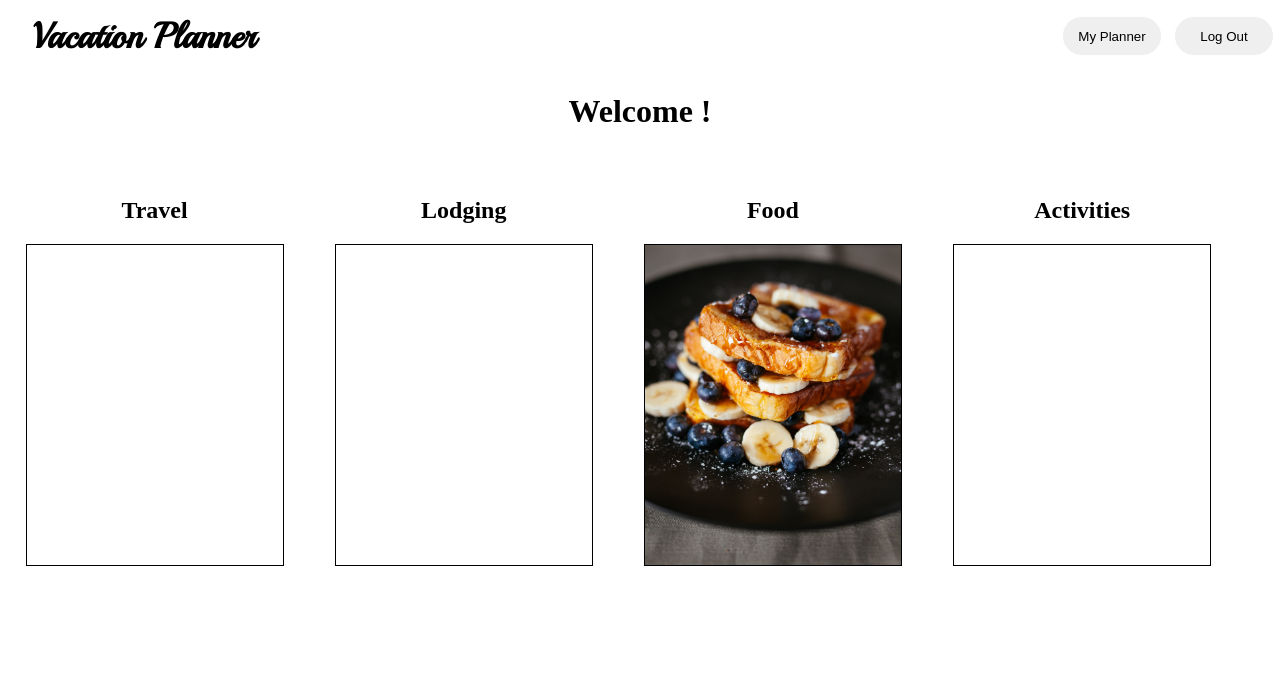
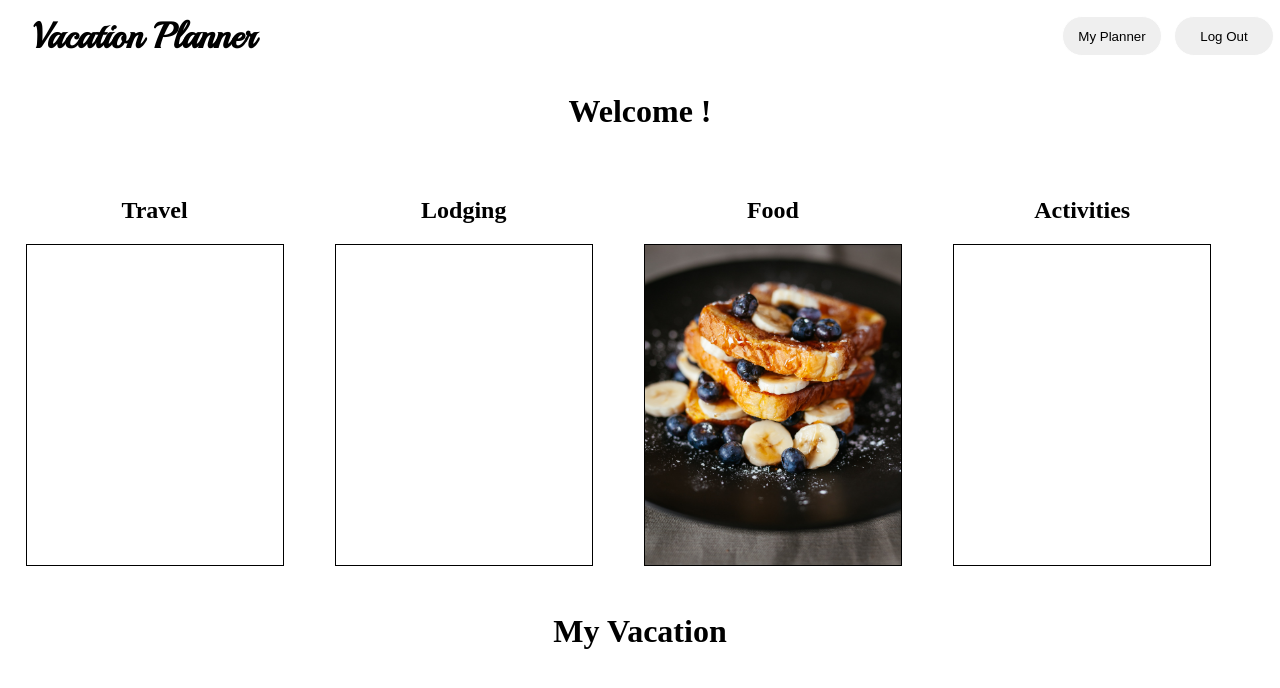
Before and after one commit to hiterharris/vacation-client, a React (Create React App) app: page /dashboard in a window 1280 px wide. Shown: the top 688 px of the page. Built offline with nearby package versions, Linux system fonts and the light colour scheme; no server answers; sample sign-in values are in the browser's storage.

Commit message:
my vacation section

```diff
--- a/src/components/Dashboard.js
+++ b/src/components/Dashboard.js
@@ -3,6 +3,7 @@ import { Link } from "react-router-dom";
 import {connect} from 'react-redux';
 import {fetchUser} from '../actions';
 import food from '../assets/images/food.jpg';
+import MyVacation from './MyVacation';
 import '../styles/dashboard.scss';
 
 function Dashboard(props) {
@@ -38,6 +39,7 @@ function Dashboard(props) {
           </div>
         </Link>
       </div>
+      <MyVacation />
     </div>
   );
 }
--- /dev/null
+++ b/src/components/MyVacation.js
@@ -0,0 +1,12 @@
+import React from 'react';
+import '../styles/home.scss';
+
+function MyVacation() {
+  return (
+    <div className="MyVacation">
+      <h1>My Vacation</h1>
+    </div>
+  );
+}
+
+export default MyVacation;
```
